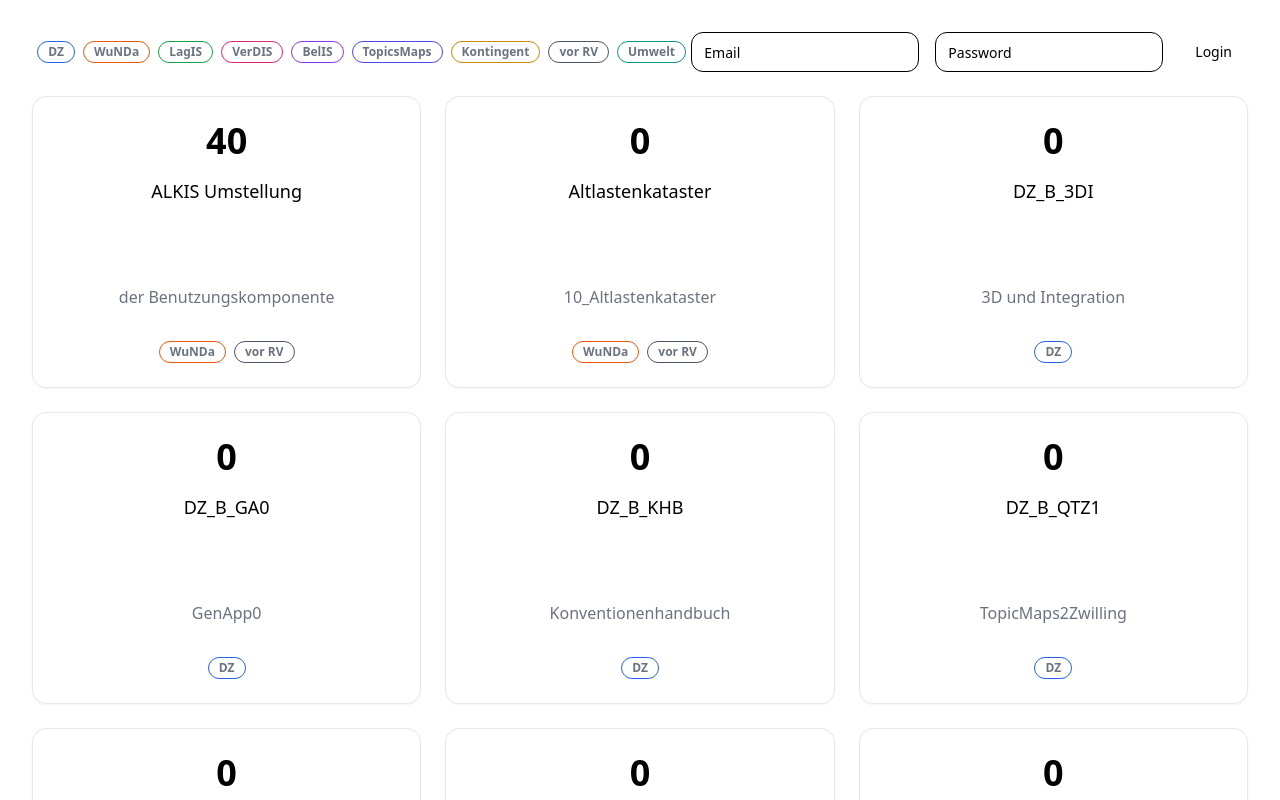
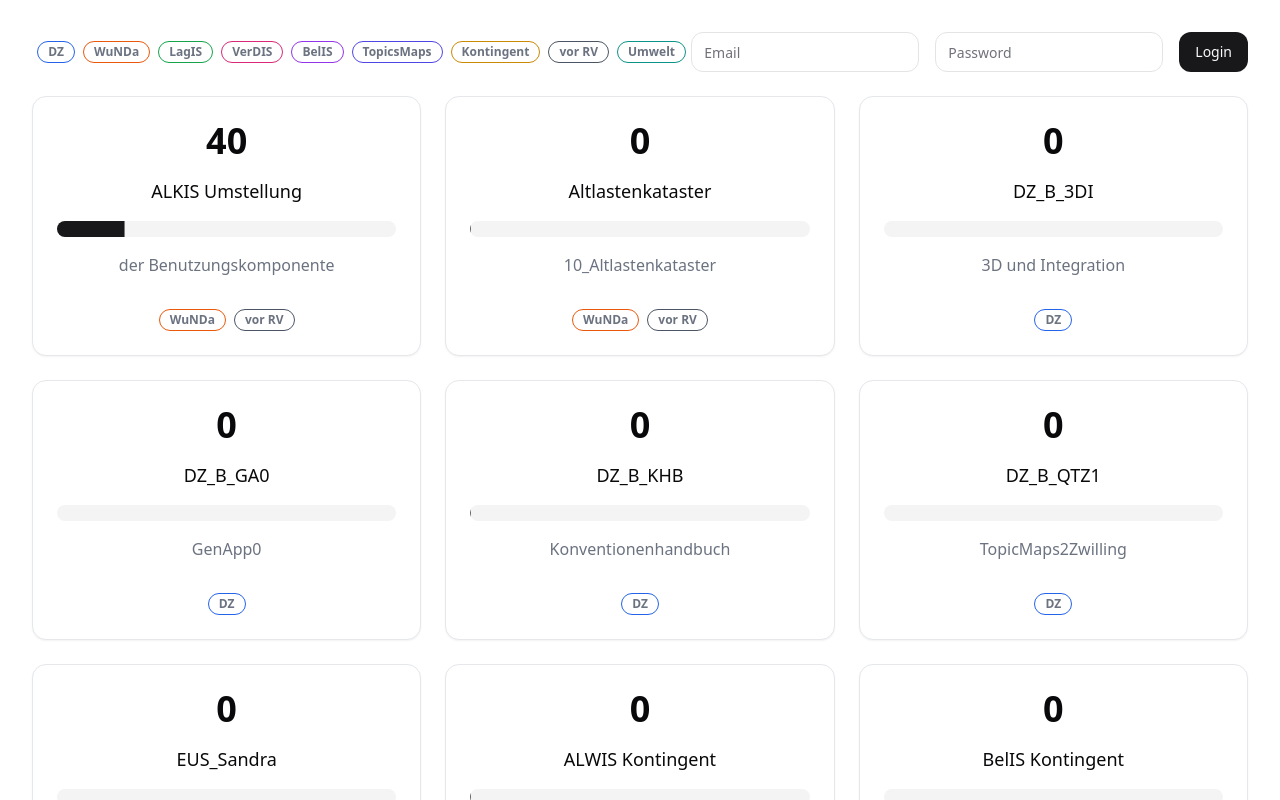
Before and after one commit to cismet/project-tracker-view, a React (Vite) app: page / in a window 1280 px wide. Shown: the top 800 px of the page. Built offline with nearby package versions, Linux system fonts and the light colour scheme.

Commit message:
add color variables to css

```diff
--- a/src/App.tsx
+++ b/src/App.tsx
@@ -267,7 +267,7 @@
                   {project.progress}%
                 </span>{" "}
               </Progress> */}
-              <Progress value={50} className="w-full" />
+              {/* <Progress value={50} className="w-full" /> */}
               <div className="text-gray-500 dark:text-gray-400">
                 {project.description}
               </div>
--- a/src/index.css
+++ b/src/index.css
@@ -18,3 +18,50 @@
 :root {
   --radius: 0.875rem;
 }
+
+@layer base {
+  :root {
+    --background: 0 0% 100%;
+    --foreground: 240 10% 3.9%;
+    --card: 0 0% 100%;
+    --card-foreground: 240 10% 3.9%;
+    --popover: 0 0% 100%;
+    --popover-foreground: 240 10% 3.9%;
+    --primary: 240 5.9% 10%;
+    --primary-foreground: 0 0% 98%;
+    --secondary: 240 4.8% 95.9%;
+    --secondary-foreground: 240 5.9% 10%;
+    --muted: 240 4.8% 95.9%;
+    --muted-foreground: 240 3.8% 46.1%;
+    --accent: 240 4.8% 95.9%;
+    --accent-foreground: 240 5.9% 10%;
+    --destructive: 0 84.2% 60.2%;
+    --destructive-foreground: 0 0% 98%;
+    --border: 240 5.9% 90%;
+    --input: 240 5.9% 90%;
+    --ring: 240 5.9% 10%;
+    --radius: 0.5rem;
+  }
+
+  .dark {
+    --background: 240 10% 3.9%;
+    --foreground: 0 0% 98%;
+    --card: 240 10% 3.9%;
+    --card-foreground: 0 0% 98%;
+    --popover: 240 10% 3.9%;
+    --popover-foreground: 0 0% 98%;
+    --primary: 0 0% 98%;
+    --primary-foreground: 240 5.9% 10%;
+    --secondary: 240 3.7% 15.9%;
+    --secondary-foreground: 0 0% 98%;
+    --muted: 240 3.7% 15.9%;
+    --muted-foreground: 240 5% 64.9%;
+    --accent: 240 3.7% 15.9%;
+    --accent-foreground: 0 0% 98%;
+    --destructive: 0 62.8% 30.6%;
+    --destructive-foreground: 0 0% 98%;
+    --border: 240 3.7% 15.9%;
+    --input: 240 3.7% 15.9%;
+    --ring: 240 4.9% 83.9%;
+  }
+}
```
